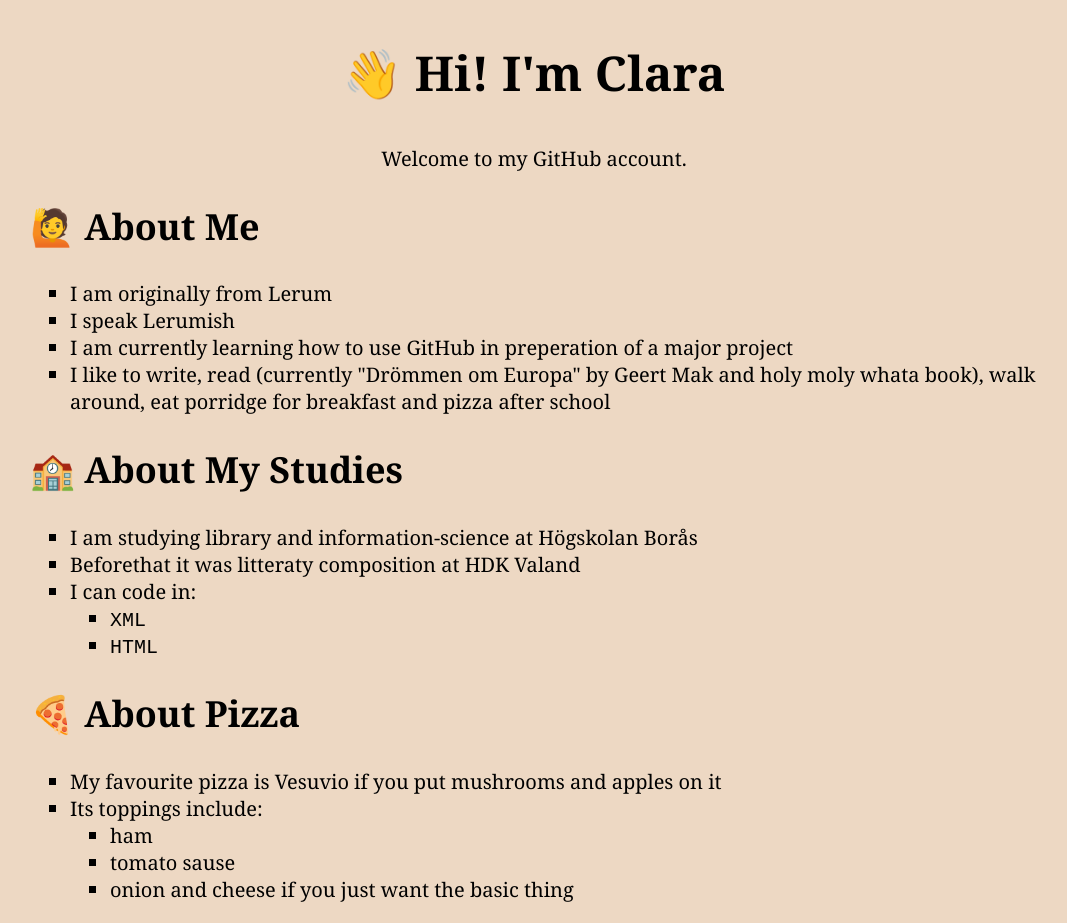
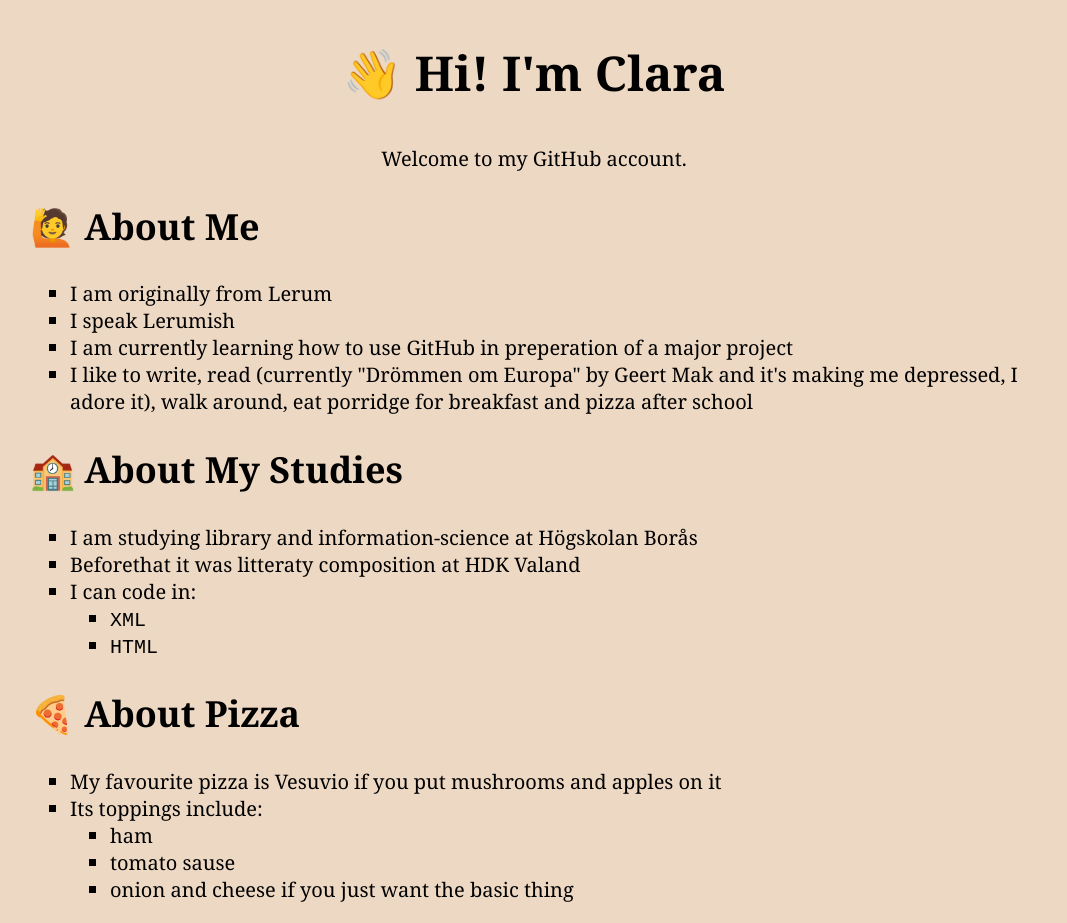
Before and after one commit to klapperbrygga/sjalv, a plain HTML site: page index.html in a window 1280 px wide. Shown: the whole page, without its empty margins (106-1173 px from the left). Drawn offline with Linux system fonts and the light colour scheme.

Commit message:
Update index.html

```diff
--- a/index.html
+++ b/index.html
@@ -18,7 +18,7 @@
             <li>I am originally from Lerum</li>
             <li>I speak Lerumish</li>
             <li>I am currently learning how to use GitHub in preperation of a major project</li>
-            <li>I like to write, read (currently "Drömmen om Europa" by Geert Mak and holy moly whata book),
+            <li>I like to write, read (currently "Drömmen om Europa" by Geert Mak and it's making me depressed, I adore it),
                 walk around, eat porridge for breakfast and pizza after school</li>
         </ul>
         </article>
```
